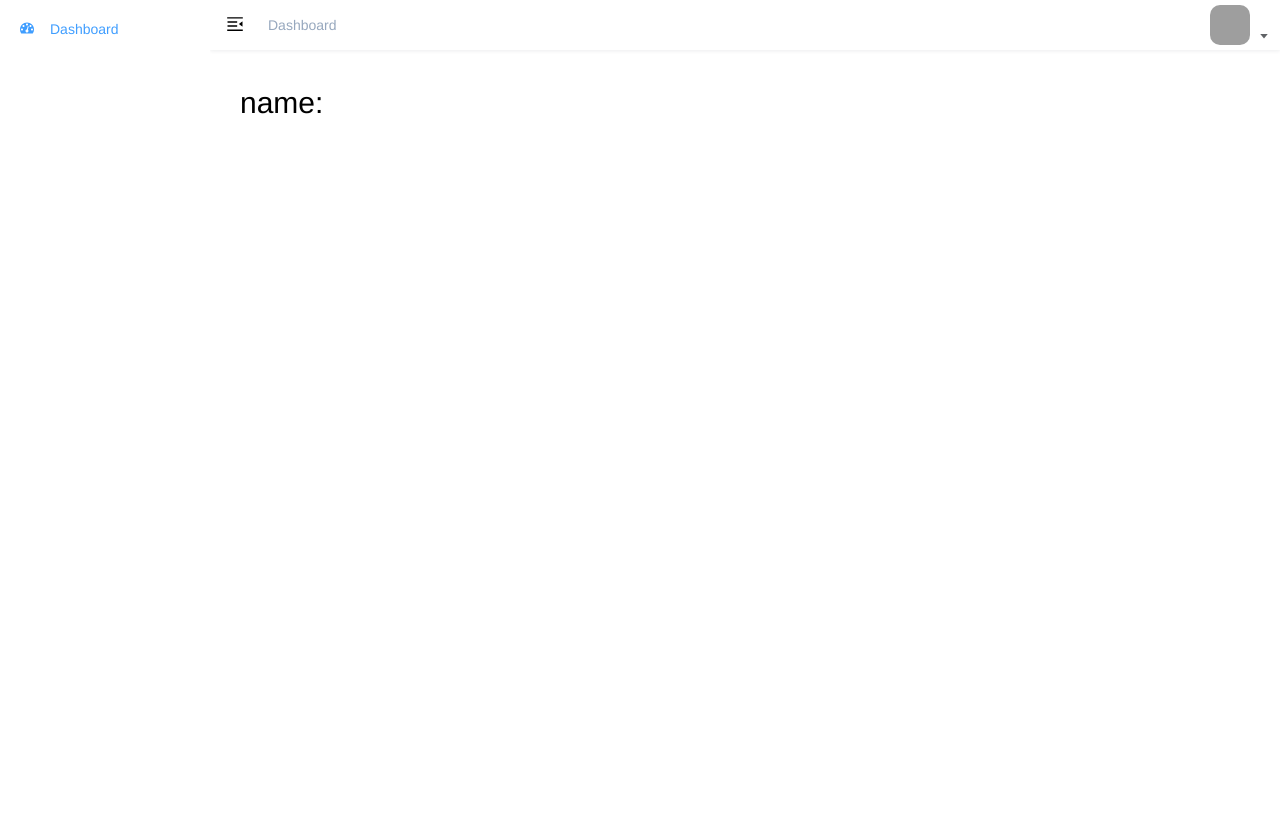
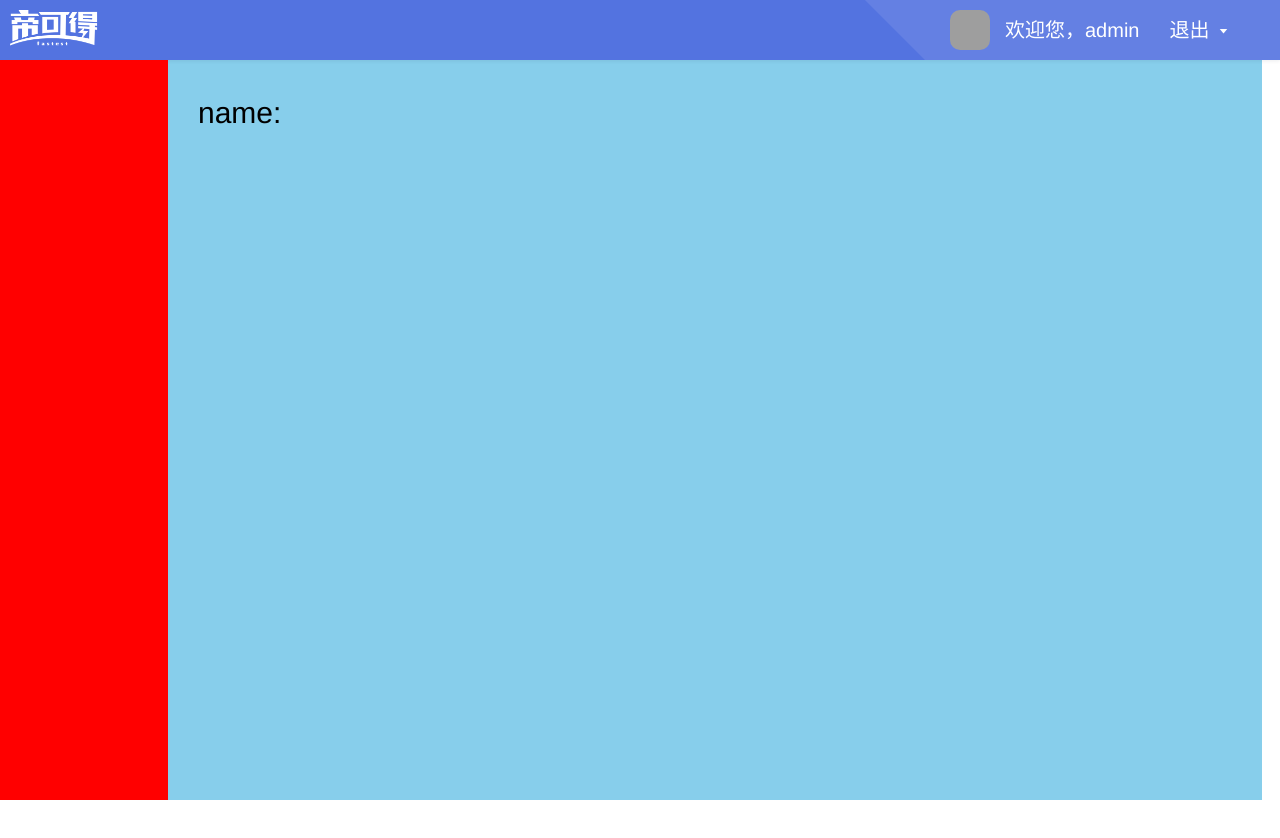
Before and after one commit to Bluexhxx/LKDprj, a Vue app: page /#/dashboard in a window 1280 px wide. Shown: the top 838 px of the page. Before the commit the page ends 800 px from the top, so only its background shows below. Built offline with nearby package versions, Linux system fonts and the light colour scheme; grey boxes are pictures that could not be loaded.

Commit message:
feat:修改主页结构样式

```diff
--- a/src/layout/components/AppMain.vue
+++ b/src/layout/components/AppMain.vue
@@ -1,8 +1,6 @@
 <template>
   <section class="app-main">
-    <transition name="fade-transform" mode="out-in">
-      <router-view :key="key" />
-    </transition>
+    <router-view :key="key" />
   </section>
 </template>
 
@@ -19,14 +17,17 @@ export default {
 
 <style scoped>
 .app-main {
-  /*50 = navbar  */
-  min-height: calc(100vh - 50px);
-  width: 100%;
+  /*60 = navbar  */
+  min-height: calc(100vh - 60px);
+  width: calc(100vw - 186px);
+  margin-top: 60px;
+  margin-left: 168px;
+  background-color: skyblue;
   position: relative;
-  overflow: hidden;
+  overflow: auto;
 }
 .fixed-header+.app-main {
-  padding-top: 50px;
+  padding-top: 60px;
 }
 </style>
 
--- a/src/layout/components/Navbar.vue
+++ b/src/layout/components/Navbar.vue
@@ -1,31 +1,21 @@
 <template>
   <div class="navbar">
-    <hamburger :is-active="sidebar.opened" class="hamburger-container" @toggleClick="toggleSideBar" />
+    <img src="@/assets/common/logoone.png" class="nav-logo">
+    <!-- <div class="right-menu">
+      <div class="avatar-wrapper">
+        <img src="http://destiny001.gitee.io/image/monkey_02.jpg" class="user-avatar">
+        <span>替换用户名</span>
+        <i class="el-icon-caret-bottom" />
+      </div>
+    </div> -->
+    <div class="right-menu">
+      <el-dropdown class="avatar-container">
+        <div class="avatar-wrapper">
+          <img src="http://destiny001.gitee.io/image/monkey_02.jpg" class="user-avatar">
+          <span>欢迎您，</span><span>admin</span>
+          <span style="padding-left: 30px ">退出<i class="el-icon-caret-bottom" /></span>
 
-    <breadcrumb class="breadcrumb-container" />
-
-    <div class="right-menu">
-      <el-dropdown class="avatar-container" trigger="click">
-        <div class="avatar-wrapper">
-          <img :src="avatar+'?imageView2/1/w/80/h/80'" class="user-avatar">
-          <i class="el-icon-caret-bottom" />
         </div>
-        <el-dropdown-menu slot="dropdown" class="user-dropdown">
-          <router-link to="/">
-            <el-dropdown-item>
-              Home
-            </el-dropdown-item>
-          </router-link>
-          <a target="_blank" href="https://github.com/PanJiaChen/vue-admin-template/">
-            <el-dropdown-item>Github</el-dropdown-item>
-          </a>
-          <a target="_blank" href="https://panjiachen.github.io/vue-element-admin-site/#/">
-            <el-dropdown-item>Docs</el-dropdown-item>
-          </a>
-          <el-dropdown-item divided @click.native="logout">
-            <span style="display:block;">Log Out</span>
-          </el-dropdown-item>
-        </el-dropdown-menu>
       </el-dropdown>
     </div>
   </div>
@@ -33,14 +23,8 @@
 
 <script>
 import { mapGetters } from 'vuex'
-import Breadcrumb from '@/components/Breadcrumb'
-import Hamburger from '@/components/Hamburger'
 
 export default {
-  components: {
-    Breadcrumb,
-    Hamburger
-  },
   computed: {
     ...mapGetters([
       'sidebar',
@@ -60,13 +44,24 @@ export default {
 </script>
 
 <style lang="scss" scoped>
+.right-menu{
+  // background-color: #fff;
+  width: 330px;
+  height: 60px;
+  padding-right:30px ;
+}
 .navbar {
-  height: 50px;
+  background:url("~@/assets/common/backgroundone.png");
+  // height: 50px;
+  height: 60px;
+  width: 100%;
   overflow: hidden;
-  position: relative;
-  background: #fff;
+   position: fixed;
+   font-size: 20px;
+    top: 0;
+    left: 0;
+    z-index: 1001;
   box-shadow: 0 1px 4px rgba(0,21,41,.08);
-
   .hamburger-container {
     line-height: 46px;
     height: 100%;
@@ -87,7 +82,7 @@ export default {
   .right-menu {
     float: right;
     height: 100%;
-    line-height: 50px;
+    line-height: 60px;
 
     &:focus {
       outline: none;
@@ -115,7 +110,7 @@ export default {
       margin-right: 30px;
 
       .avatar-wrapper {
-        margin-top: 5px;
+        // margin-top: 5px;
         position: relative;
 
         .user-avatar {
@@ -135,5 +130,36 @@ export default {
       }
     }
   }
+  .nav-logo{
+    width: 88px;
+    height: 36px;
+    margin: 10px;
+  }
+  .avatar-container {
+      margin-right: 30px;
+      .avatar-wrapper {
+        position: relative;
+        // 开启flex
+        display: flex;
+        align-items: center;
+        color: #fff;
+        font-size: 20px;
+
+        .user-avatar {
+          cursor: pointer;
+          width: 40px;
+          height: 40px;
+          border-radius: 50%;
+          margin-right: 15px;
+        }
+        .el-icon-caret-bottom {
+          cursor: pointer;
+          position: absolute;
+          right: -20px;
+          top: 18px;
+          font-size: 12px;
+        }
+      }
+    }
 }
 </style>
--- a/src/layout/components/Sidebar/SidebarItem.vue
+++ b/src/layout/components/Sidebar/SidebarItem.vue
@@ -2,9 +2,9 @@
   <div v-if="!item.hidden">
     <template v-if="hasOneShowingChild(item.children,item) && (!onlyOneChild.children||onlyOneChild.noShowingChildren)&&!item.alwaysShow">
       <app-link v-if="onlyOneChild.meta" :to="resolvePath(onlyOneChild.path)">
-        <el-menu-item :index="resolvePath(onlyOneChild.path)" :class="{'submenu-title-noDropdown':!isNest}">
+        <!-- <el-menu-item :index="resolvePath(onlyOneChild.path)" :class="{'submenu-title-noDropdown':!isNest}">
           <item :icon="onlyOneChild.meta.icon||(item.meta&&item.meta.icon)" :title="onlyOneChild.meta.title" />
-        </el-menu-item>
+        </el-menu-item> -->
       </app-link>
     </template>
 
--- a/src/layout/index.vue
+++ b/src/layout/index.vue
@@ -1,10 +1,10 @@
 <template>
   <div :class="classObj" class="app-wrapper">
-    <div v-if="device==='mobile'&&sidebar.opened" class="drawer-bg" @click="handleClickOutside" />
-    <sidebar class="sidebar-container" />
-    <div class="main-container">
-      <div :class="{'fixed-header':fixedHeader}">
-        <navbar />
+    <!-- <div v-if="device==='mobile'&&sidebar.opened" class="drawer-bg" @click="handleClickOutside" /> -->
+    <navbar />
+    <div :class="{'fixed-header':fixedHeader}">
+      <div class="main-container">
+        <sidebar class="sidebar-container" />
       </div>
       <app-main />
     </div>
--- a/src/permission.js
+++ b/src/permission.js
@@ -0,0 +1 @@
+// 权限允许
--- a/src/styles/sidebar.scss
+++ b/src/styles/sidebar.scss
@@ -2,23 +2,25 @@
 
   .main-container {
     min-height: 100%;
-    transition: margin-left .28s;
+    // transition: margin-left .28s;
     margin-left: $sideBarWidth;
     position: relative;
   }
 
   .sidebar-container {
-    transition: width 0.28s;
+    // transition: width 0.28s;
     width: $sideBarWidth !important;
     background-color: $menuBg;
-    height: 100%;
+    min-height: calc(100vh - 60px);
+    min-width: 168px;
     position: fixed;
     font-size: 0px;
-    top: 0;
+    top: 60px;
     bottom: 0;
     left: 0;
     z-index: 1001;
     overflow: hidden;
+    background-color: red;
 
     // reset element-ui css
     .horizontal-collapse-transition {
@@ -93,7 +95,7 @@
 
   .hideSidebar {
     .sidebar-container {
-      width: 54px !important;
+      width: 167px !important;
     }
 
     .main-container {
--- a/src/styles/variables.scss
+++ b/src/styles/variables.scss
@@ -16,7 +16,7 @@ $menuText:#ffffff;
 $menuActiveText:#409EFF;
 $subMenuActiveText:#f4f4f5; // https://github.com/ElemeFE/element/issues/12951
 
-$menuBg: transparent;
+$menuBg: #fff;
 $menuHover:#ffffff;
 
 
@@ -24,8 +24,7 @@ $menuHover:#ffffff;
 $subMenuBg:#1f2d3d;
 $subMenuHover:#001528;
 
-$sideBarWidth: 210px;
-
+$sideBarWidth: 168px;
 // the :export directive is the magic sauce for webpack
 // https://www.bluematador.com/blog/how-to-share-variables-between-js-and-sass
 :export {
```
Also changed, not shown: 1 other file (tests, documents, lock files or other folders).
